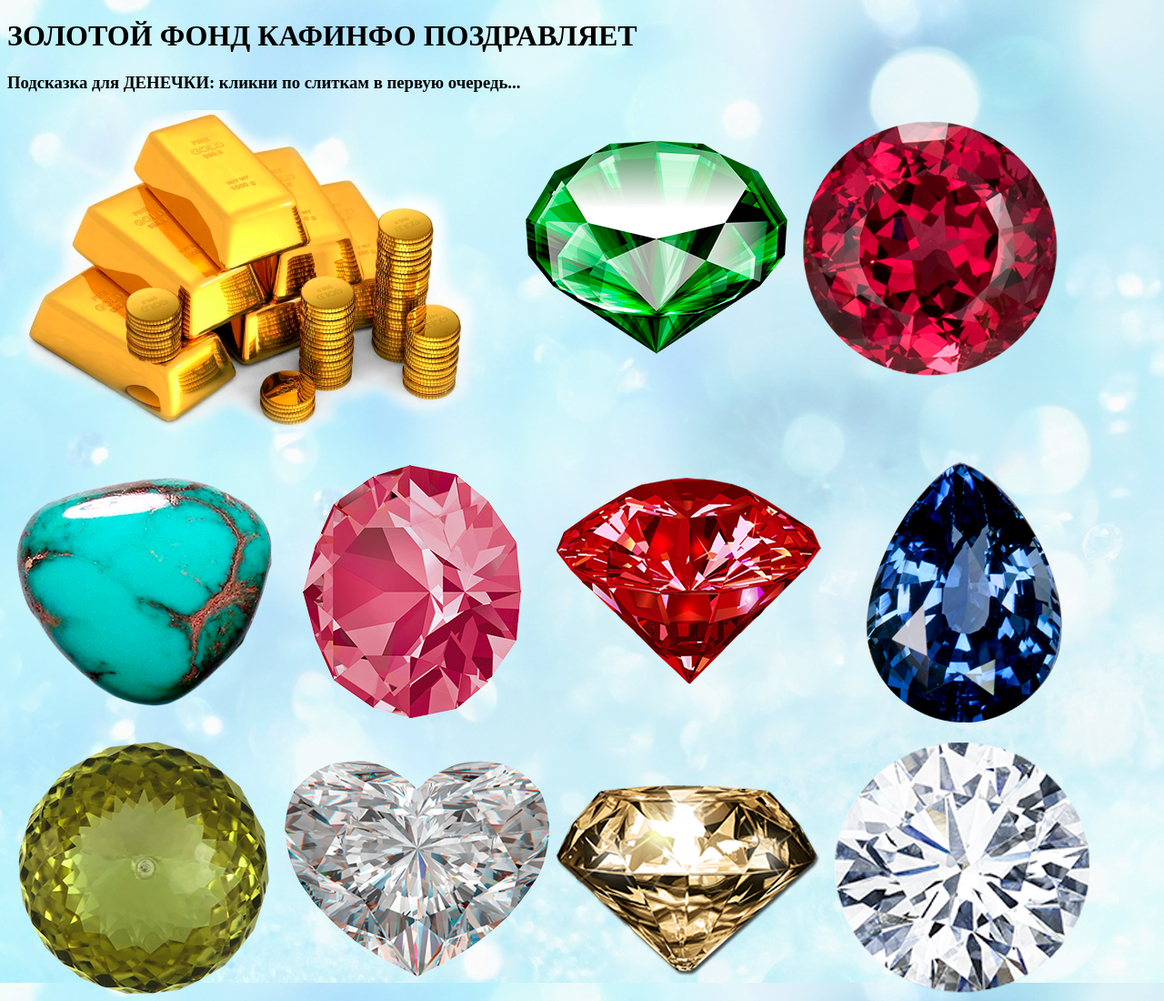
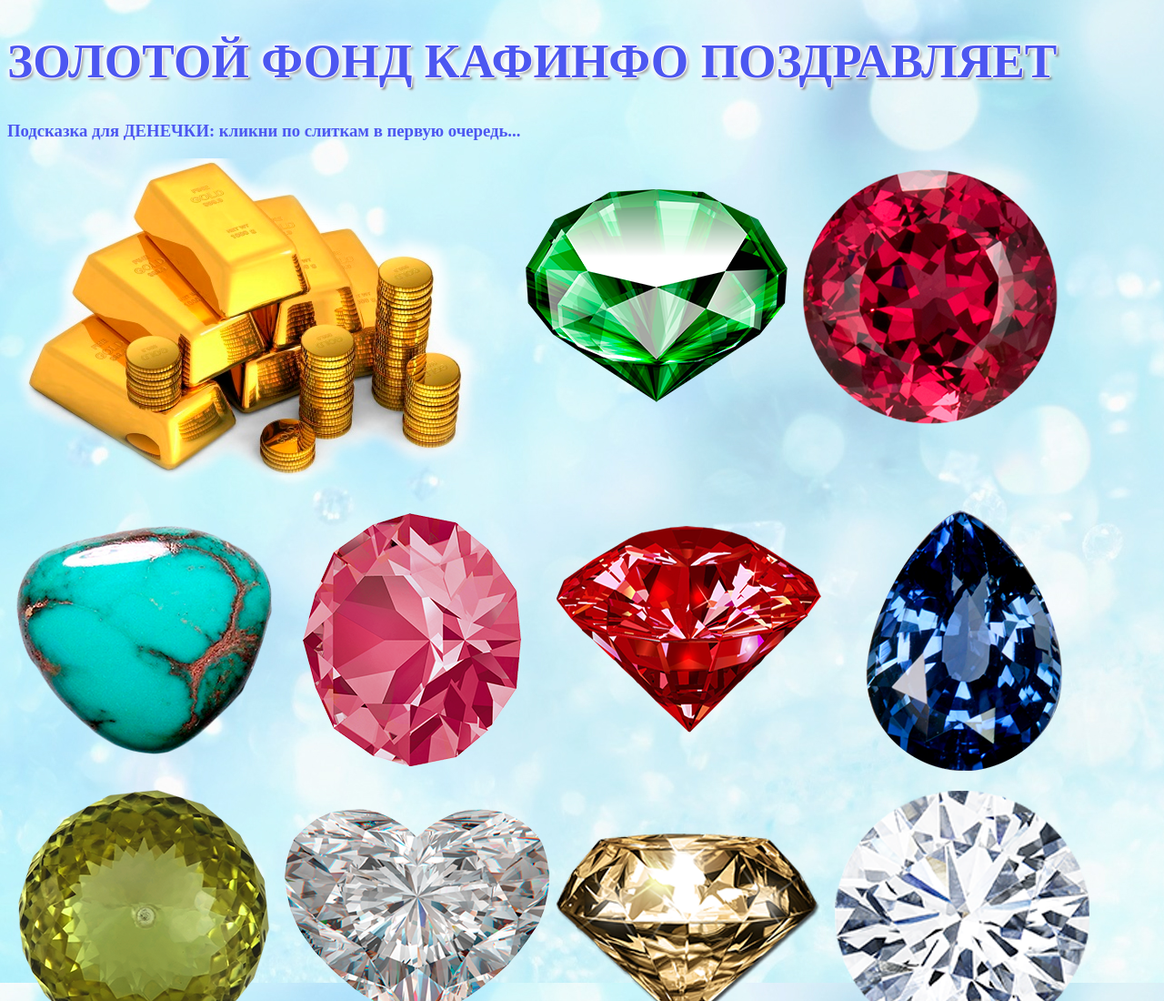
Before and after one commit to vpikalova/denys_birthday, a plain HTML site: page index.html in a window 1280 px wide. Shown: the top 1100 px of the page at 91% size. Drawn offline with Linux system fonts and the light colour scheme.

Commit message:
Update style.css

```diff
--- a/style.css
+++ b/style.css
@@ -1,3 +1,15 @@
 * {box-sizing: border-box; }
+
 #flex-container { display: flex; height: 300px; flex-wrap: wrap; }
 /* #flex-container > div { width: 20%; margin: 0px; padding: 0px; } */
+
+h3 {
+    color: rgb(76, 87, 241);
+    /* text-shadow: 1px 1px #732372, 1px -1px #732372, -1px 1px #732372, -1px -1px #732372, 3px 3px 6px rgba(0,0,0,.5); */
+  }
+
+ h1 {
+    color: rgb(76, 87, 241);
+    font-size: 40pt;
+    text-shadow: -1px 0 1px white, 0 -1px 1px white, 0 1px 1px white, 1px 0 1px white, 0 0 8px white, 0 0 8px white, 0 0 8px white, 2px 2px 3px black;
+  }
```
